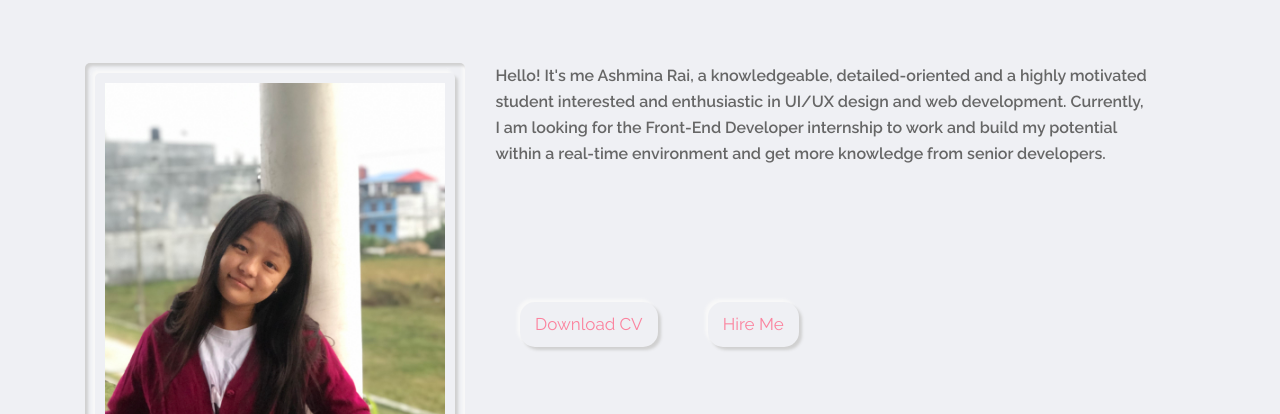
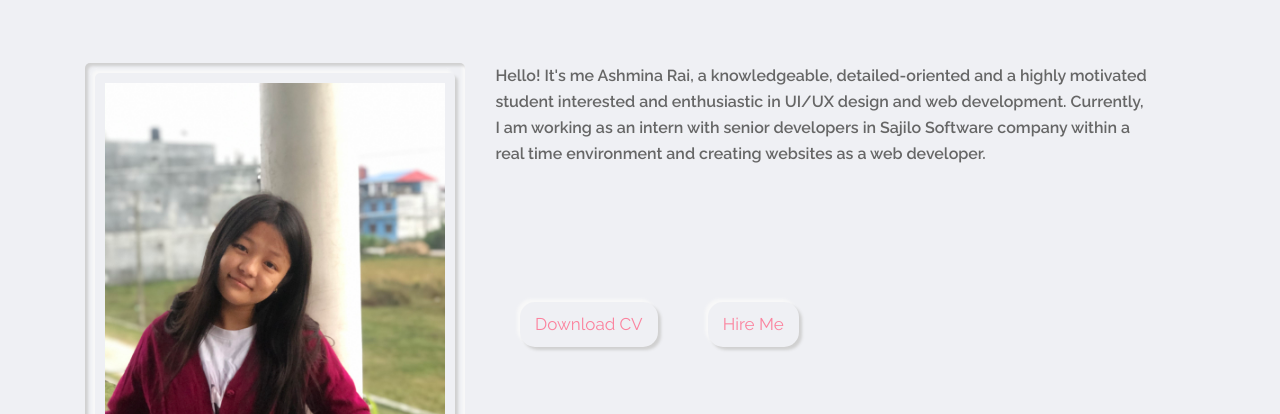
Before and after one commit to ashminarai/ashminarai.github.io, a plain HTML site: page index.html in a window 1280 px wide. Shown: the part 686-1100 px from the top of the page. Drawn offline with Linux system fonts and the light colour scheme; files whose address does not match are found by name.

Commit message:
updated about info section

```diff
--- a/index.html
+++ b/index.html
@@ -91,7 +91,7 @@
 					</div>
 				</div>
 				<div class="about-info">
-					<p><span>Hello! It's me Ashmina Rai, a knowledgeable, detailed-oriented and a highly motivated student interested and enthusiastic in UI/UX design and web development. Currently, I am looking for the Front-End Developer internship to work and build my potential within a real-time environment and get more knowledge from senior developers.</span></p>
+					<p><span>Hello! It's me Ashmina Rai, a knowledgeable, detailed-oriented and a highly motivated student interested and enthusiastic in UI/UX design and web development. Currently, I am working as an intern with senior developers in Sajilo Software company within a real time environment and creating websites as a web developer.</span></p>
 				</div>
 				<a href="cv.pdf" class="btn1 outer-shadow hover-in-shadow" target="_blank">Download CV</a>
 				<a href="#Contact" class="link-item btn1 outer-shadow hover-in-shadow">Hire Me</a>
```
